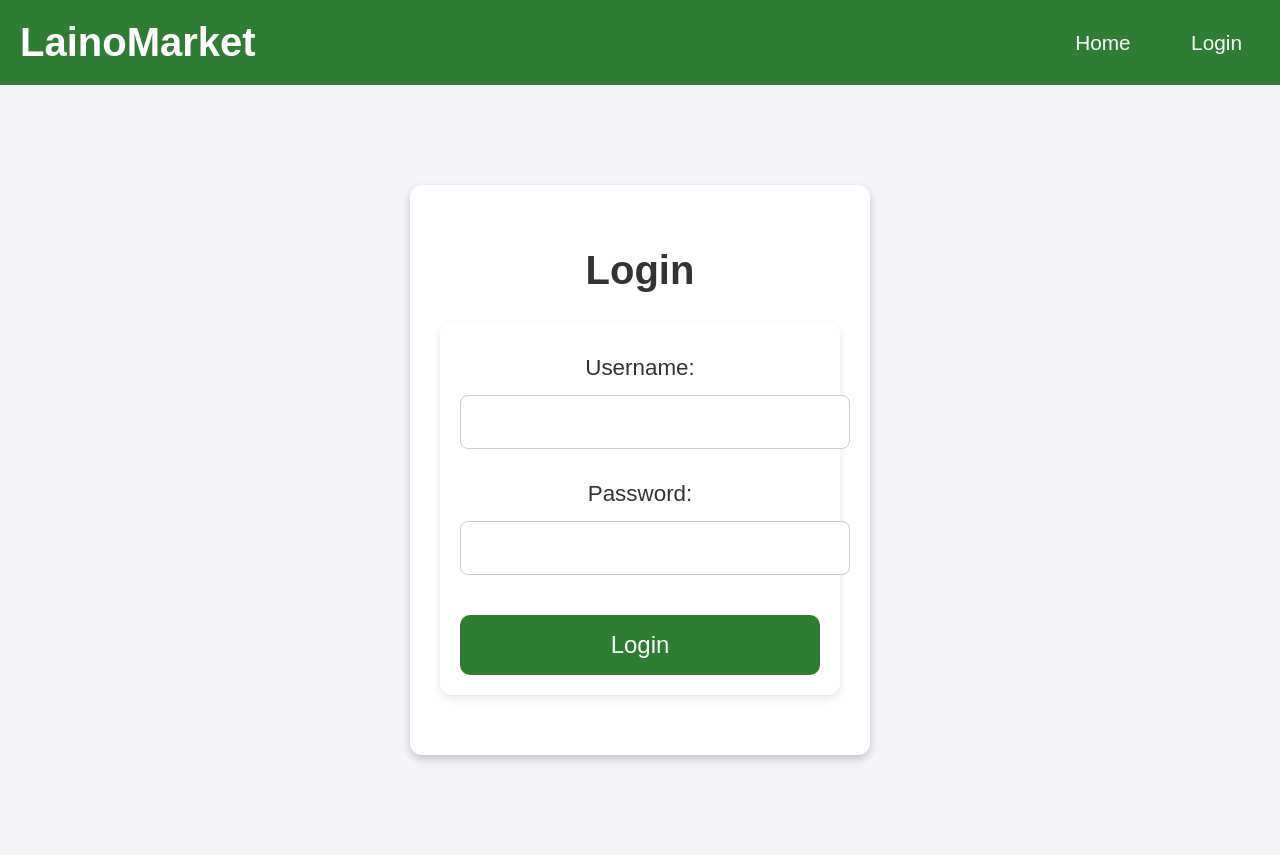
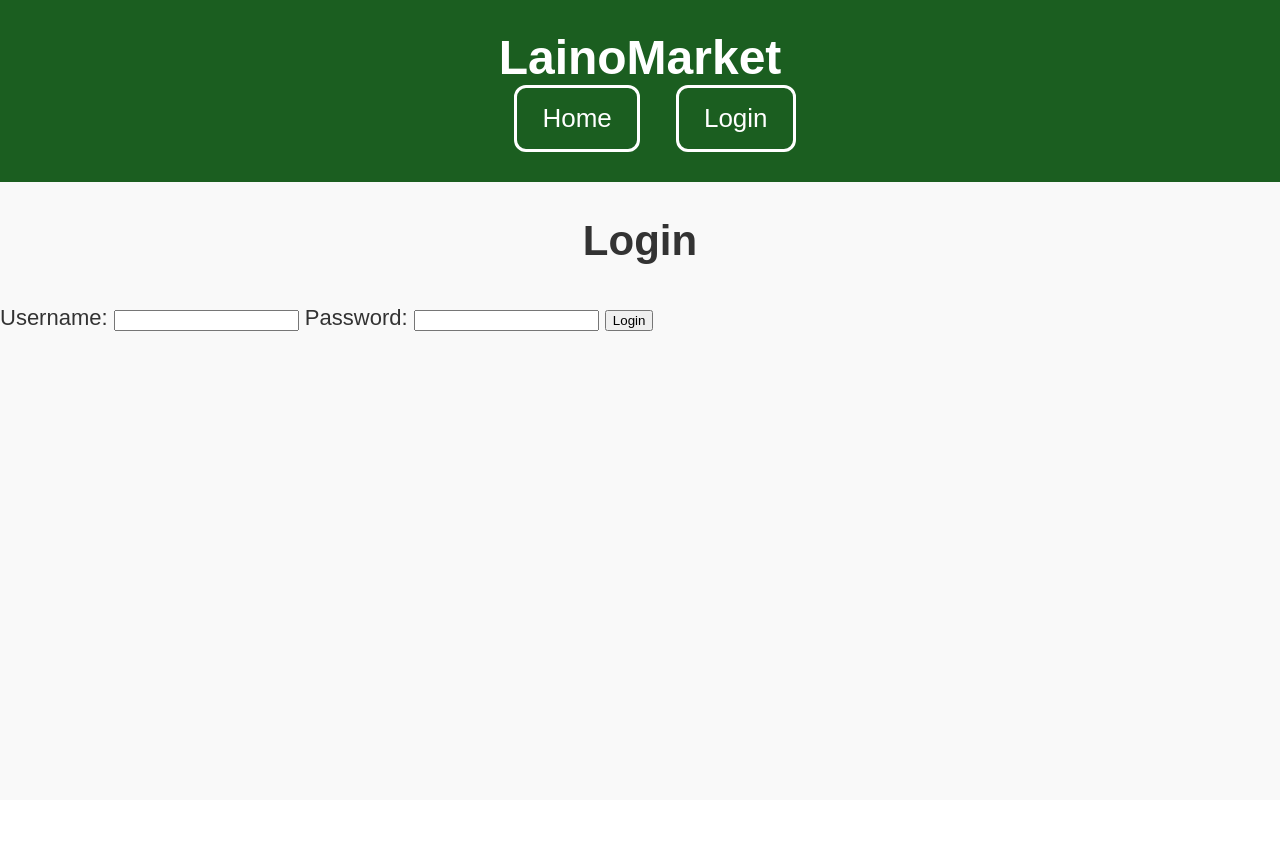
Before and after one commit to chirusemion/LainoMarket, a Flask app: page /login in a window 1280 px wide. After the commit the page ends 331 px from the top, so only its background shows below. Run offline with Flask 3, Linux system fonts and the light colour scheme.

Commit message:
Update site: fixed WhatsApp order link and enlarged design

```diff
--- a/static/css/style.css
+++ b/static/css/style.css
@@ -1,232 +1,151 @@
-/* General Reset */
+/* General reset */
 body {
+    font-family: Arial, sans-serif;
     margin: 0;
-    font-family: Arial, sans-serif;
-    background-color: #f4f4f9;
+    padding: 0;
+    background: #f9f9f9;
     color: #333;
+    font-size: 22px; /* bigger base text */
 }
 
 /* Header */
 header {
-    background-color: #2E7D32;
+    background-color: #1B5E20; /* kept your green */
     color: white;
-    padding: 20px;
-    display: flex;
-    justify-content: space-between;
-    align-items: center;
+    padding: 30px;
+    text-align: center;
 }
 
 header h1 {
-    font-size: 2.5rem;
     margin: 0;
+    font-size: 48px; /* HUGE store name */
+    font-weight: bold;
 }
 
-nav a {
+header a {
+    display: inline-block;
+    color: white;
+    font-size: 26px; /* bigger login button */
     text-decoration: none;
-    color: white;
-    font-size: 1.3rem;
-    margin-left: 20px;
-    padding: 12px 18px;
-    border-radius: 8px;
-    transition: background-color 0.3s;
+    margin-left: 30px;
+    padding: 15px 25px;
+    border: 3px solid white;
+    border-radius: 12px;
 }
 
-nav a:hover {
-    background-color: #1B5E20;
+header a:hover {
+    background: white;
+    color: #1B5E20;
 }
 
-/* Logout Button */
-.logout-btn {
-    background-color: #E53935;
-    font-size: 1.4rem;
-    padding: 14px 24px;
-    border-radius: 10px;
+/* Main content */
+main {
+    padding: 40px;
+    max-width: 1600px;
+    margin: auto;
 }
 
-.logout-btn:hover {
-    background-color: #B71C1C;
+h2 {
+    font-size: 42px; /* much larger section title */
+    margin-bottom: 40px;
+    text-align: center;
 }
 
-/* Forms */
-form {
-    display: flex;
-    flex-direction: column;
-    max-width: 500px;
-    margin: 30px auto;
-    padding: 20px;
-    background: white;
-    border-radius: 12px;
-    box-shadow: 0px 4px 10px rgba(0,0,0,0.1);
+/* Product grid */
+.products {
+    display: grid;
+    grid-template-columns: repeat(auto-fit, minmax(380px, 1fr));
+    gap: 40px;
 }
 
-form h2 {
-    font-size: 2rem;
+/* Product card */
+.product-card {
+    background: white;
+    border-radius: 18px;
+    padding: 30px;
+    box-shadow: 0 6px 18px rgba(0,0,0,0.15);
+    text-align: center;
+    transition: transform 0.2s;
+}
+
+.product-card:hover {
+    transform: scale(1.05);
+}
+
+/* Product image */
+.product-card img {
+    width: 100%;
+    height: 400px; /* taller images */
+    object-fit: cover;
+    border-radius: 14px;
     margin-bottom: 20px;
 }
 
-form label {
-    margin-top: 12px;
-    font-size: 1.5rem;
-}
-
-form input,
-form textarea,
-form button {
-    margin-top: 8px;
-    padding: 14px;
-    font-size: 1.3rem;
-    border: 1px solid #ccc;
-    border-radius: 8px;
-}
-
-form textarea {
-    resize: vertical;
-}
-
-form button {
-    background-color: #2E7D32;
-    color: white;
-    border: none;
-    margin-top: 20px;
-    cursor: pointer;
-    font-size: 1.5rem;
-    border-radius: 10px;
-}
-
-form button:hover {
-    background-color: #1B5E20;
-}
-
-/* Product List */
-.product-list {
-    max-width: 1200px;
-    margin: 40px auto;
-    padding: 20px;
-}
-
-.product-list h2 {
-    font-size: 2.5rem;
-    margin-bottom: 20px;
-}
-
-.products {
-    display: grid;
-    grid-template-columns: repeat(auto-fit, minmax(280px, 1fr));
-    gap: 30px;
-}
-
-.product-card {
-    background: white;
-    padding: 20px;
-    border-radius: 12px;
-    box-shadow: 0px 4px 12px rgba(0,0,0,0.1);
-    text-align: center;
-}
-
-.product-card img {
-    max-width: 100%;
-    max-height: 250px;
-    border-radius: 12px;
+/* Product details */
+.product-card h3 {
+    font-size: 34px; /* much bigger product name */
     margin-bottom: 15px;
 }
 
-/* Bigger Product Name */
-.product-card h3 {
-    font-size: 4rem;   /* BIG product name */
-    margin: 10px 0;
-    color: #2E7D32;
+.product-card p {
+    font-size: 26px; /* bigger description and price */
+    margin: 12px 0;
 }
 
-.product-card p {
-    font-size: 1.6rem;
-    margin: 8px 0;
+/* WhatsApp order button */
+.order-btn {
+    display: inline-block;
+    background: #25d366;
+    color: white;
+    font-size: 28px; /* very big button text */
+    font-weight: bold;
+    padding: 20px 35px;
+    border-radius: 14px;
+    text-decoration: none;
+    margin-top: 20px;
+    transition: background 0.3s;
 }
 
-/* Buttons inside product cards */
-.product-card .btn {
-    display: inline-block;
-    background-color: #1976D2;
-    color: white;
-    padding: 12px 20px;
-    margin-top: 12px;
-    border-radius: 10px;
-    text-decoration: none;
-    font-size: 1.3rem;
-    transition: background-color 0.3s;
-}
-
-.product-card .btn:hover {
-    background-color: #0D47A1;
-}
-
-/* Login Page */
-.login-container {
-    max-width: 400px;
-    margin: 100px auto;
-    padding: 30px;
-    background: white;
-    border-radius: 12px;
-    box-shadow: 0px 4px 10px rgba(0,0,0,0.2);
-    text-align: center;
-}
-
-.login-container h2 {
-    font-size: 2.5rem;
-    margin-bottom: 20px;
-}
-
-.login-container label {
-    display: block;
-    margin: 12px 0 6px;
-    font-size: 1.4rem;
-}
-
-.login-container input {
-    width: 100%;
-    padding: 14px;
-    font-size: 1.3rem;
-    margin-bottom: 20px;
-    border-radius: 8px;
-    border: 1px solid #ccc;
-}
-
-.login-container button {
-    width: 100%;
-    padding: 16px;
-    font-size: 1.5rem;
-    background-color: #2E7D32;
-    color: white;
-    border: none;
-    border-radius: 10px;
-    cursor: pointer;
-}
-
-.login-container button:hover {
-    background-color: #1B5E20;
+.order-btn:hover {
+    background: #128c7e;
 }
 
 /* Error message */
 .error {
     color: red;
-    font-size: 1.2rem;
+    font-size: 1.6rem; /* larger error text */
     margin-top: 15px;
 }
 
-/* Responsive */
+/* Responsive for mobile */
 @media screen and (max-width: 768px) {
     header h1 {
+        font-size: 3rem; /* still large on phones */
+    }
+
+    header a {
+        font-size: 22px;
+        padding: 12px 20px;
+    }
+
+    h2 {
+        font-size: 2.5rem;
+    }
+
+    .product-card h3 {
         font-size: 2rem;
     }
 
-    nav a {
-        font-size: 1.1rem;
+    .product-card p {
+        font-size: 1.4rem;
     }
 
-    .product-card h3 {
-        font-size: 2.5rem;
+    .order-btn {
+        font-size: 1.8rem;
+        padding: 16px 28px;
     }
 
     form, .login-container {
-        width: 90%;
+        width: 95%;
     }
 }
```
Also changed, not shown: templates/index.html (+9 -2 lines).
